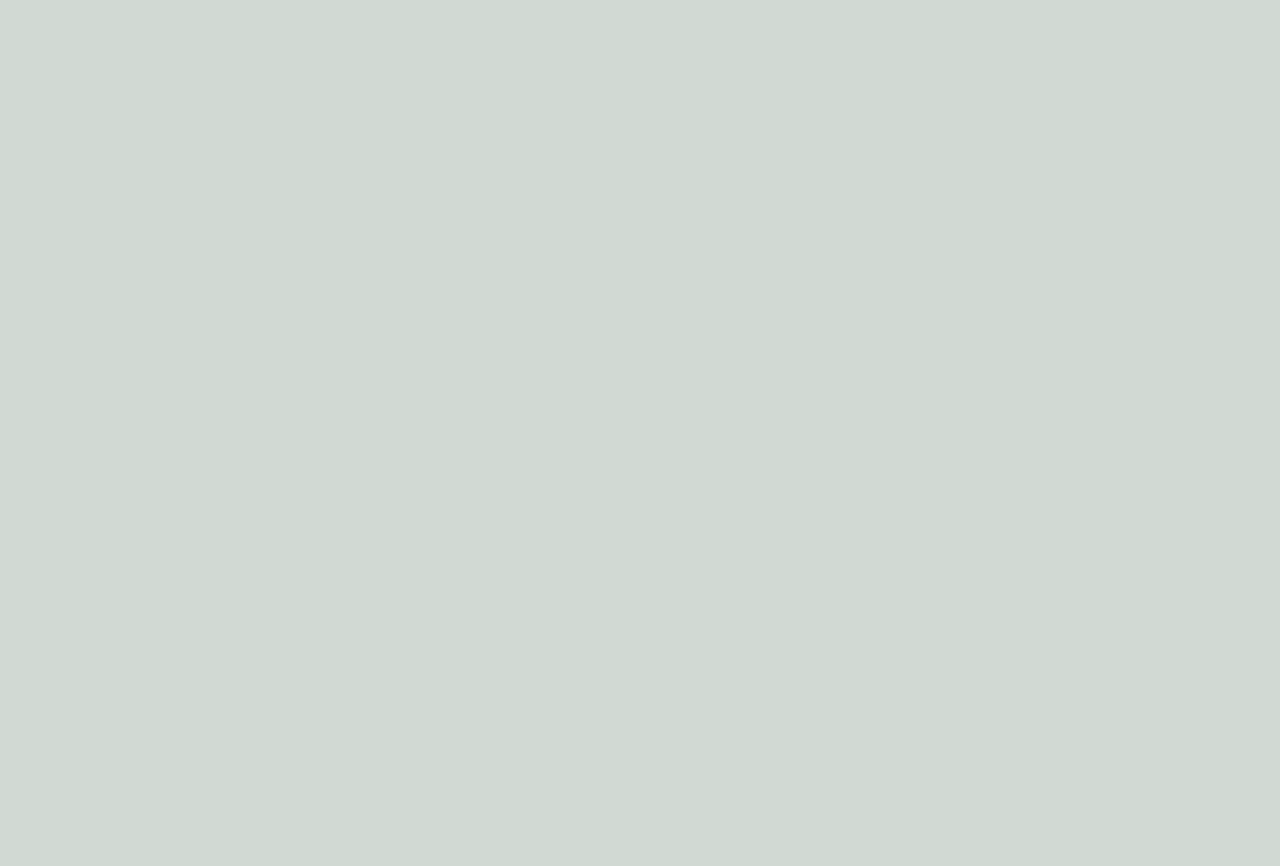
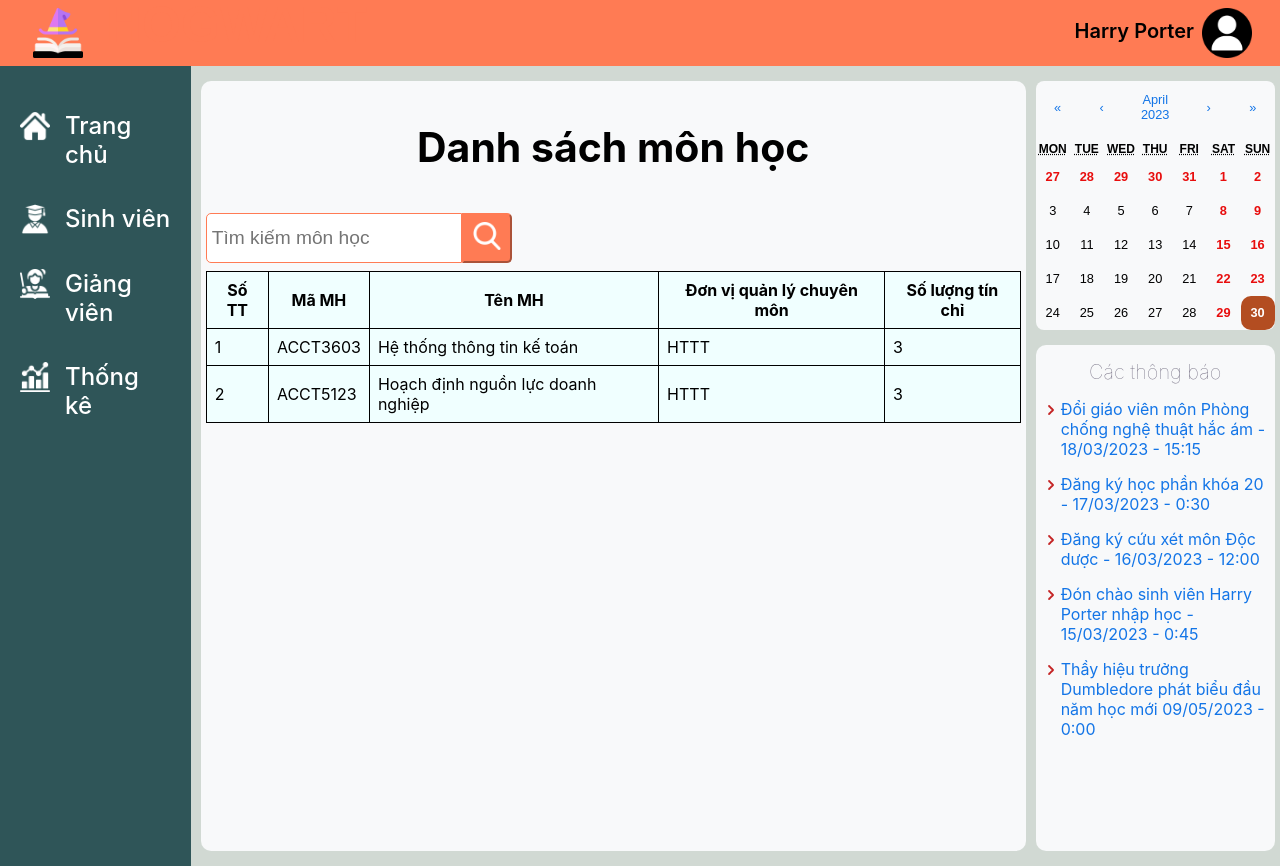
Before and after one commit to DuyTruong-237/nt114_fe, a React (Create React App) app: page /subject-manage in a window 1280 px wide. Before the commit this address had no page. Before the commit the page ends 800 px from the top, so only its background shows below. Built offline with nearby package versions, Linux system fonts and the light colour scheme; the HTML template or start-up script is replaced by a standard one.

Commit message:
List Subject UI + Update Route

```diff
--- a/src/App.js
+++ b/src/App.js
@@ -15,6 +15,7 @@ import { BrowserRouter, Routes, Route } from 'react-router-dom';
 import Student from './components/manage/Student';
 import ClassDetails from './screen/ClassDetails/ClassDetails'
 import LearningResult from './screen/LearningResult/LearningResult'
+import SubjectManagement from './screen/SubjectManagement/Subject_Management';
 function App() {
   return (
 
@@ -28,6 +29,7 @@ function App() {
         <Route path='/student' element={<Student_Management/>}/>
         <Route path='/class-detail' element={<ClassDetails/>}/>
         <Route path='/learning-result' element={<LearningResult/>}/>
+        <Route path='/subject-manage' element={<SubjectManagement/>}/>
       </Routes>
       </BrowserRouter>
     </div>
--- a/src/components/content/MainCourse.css
+++ b/src/components/content/MainCourse.css
@@ -102,7 +102,4 @@
     {
         margin-right: 10px;
     }
-    .MainCourse_Title{
-
-    }
 }
--- /dev/null
+++ b/src/components/subject_manage/SubjectManage.css
@@ -0,0 +1,55 @@
+.SubjectManage_wrapper {
+    padding: 0px 5px 5px 5px;
+    box-sizing: border-box;
+}
+.Search {
+    display: flex;
+}
+
+.searchInput {
+    border: 1px solid #FF7B54;
+    outline: none;
+    font-size:larger;
+    padding-left: 5px;
+    border-radius: 5px 0px 0px 5px;
+}
+
+.searchIcon {
+    background-color: #FF7B54;
+    height: 50px;
+    width: 50px;
+    border-color: #FF7B54;
+    border-radius: 0px 5px 5px 0px;
+}
+
+.Subject_Table {
+    margin-top: 8px;
+    width: 100%;
+    border-collapse: collapse;
+    border-spacing: 0;
+    background-color: azure;
+}
+
+.Subject_Table td,
+.Subject_Table th {
+    padding: 0.5em;
+    border: 1px solid black;
+}
+.Button{
+    padding: 0;
+    border: 0px;
+    background-color: #ffffff;
+    margin: 3px;
+}
+.fa-minus-square,
+.fa-plus-square{
+    font-size: 3em;
+    height: 100%;
+    width: 100%;
+    padding: 0px;
+}
+
+.interactive_bar {
+    display: flex;
+    justify-content: space-between;
+}
--- /dev/null
+++ b/src/components/subject_manage/SubjectManage.jsx
@@ -0,0 +1,61 @@
+import React from "react";
+import './SubjectManage.css';
+import SearchIcon from "../../img/search.png"
+
+export default function SubjectManage(){
+    return (
+        <div className="SubjectManage_wrapper">
+            <center className="Title" >
+                <h3>
+                    <strong>
+                        Danh sách môn học
+                    </strong>
+                </h3>
+            </center>
+            <div className="interactive_bar">
+                <div className="Search">
+                    <input className="searchInput" type="text" placeholder="Tìm kiếm môn học"/>
+                    <button className="searchIcon">
+                        <img className='Searching' src={SearchIcon} alt="search" />
+                    </button>
+                </div>
+                <div className="manage_button">
+                    <button className="Delete_btn Button">
+                        <i class="fas fa-minus-square" style={{color: "#ff7b54",}}></i>
+                    </button>
+                    <button className="Delete_btn Button">
+                        <i class="fas fa-plus-square" style={{color: "#ff7b54",}}></i>
+                    </button>
+                </div>
+            </div>
+
+            <table className="Subject_Table">
+                <thead>
+                    <tr>
+                        <th>Số TT</th>
+                        <th>Mã MH</th>
+                        <th>Tên MH</th>
+                        <th>Đơn vị quản lý chuyên môn</th>
+                        <th>Số lượng tín chỉ</th>
+                    </tr>
+                </thead>
+                <tbody>
+                    <tr>
+                        <td>1</td>
+                        <td>ACCT3603</td>
+                        <td>Hệ thống thông tin kế toán</td>
+                        <td>HTTT</td>
+                        <td>3</td>
+                    </tr>
+                    <tr>
+                        <td>2</td>
+                        <td>ACCT5123</td>
+                        <td>Hoạch định nguồn lực doanh nghiệp</td>
+                        <td>HTTT</td>
+                        <td>3</td>
+                    </tr>
+                </tbody>
+            </table>
+        </div>
+    )
+}
--- /dev/null
+++ b/src/screen/SubjectManagement/Subject_Management.jsx
@@ -0,0 +1,29 @@
+import React from 'react'
+import TopHeader from '../../components/top_header/TopHeader';
+import SideBar from '../../components/side_bar/SideBar';
+import Calendar from  '../../components/calendar/calendar';
+import Notification from '../../components/notification/Notification';
+import SubjectManage from '../../components/subject_manage/SubjectManage';
+import './Subject_Management.css'
+
+export default function SubjectManagement_scr() {
+  return (
+    <div className='homeScreen_js'>
+      <div className='Header'>
+        <TopHeader/>
+      </div>
+      <div className='Body'>
+        <div className='SideBar'>
+          <SideBar/>
+        </div>
+        <div className='MainContent'>
+          <SubjectManage/>
+        </div>
+        <div className='Right-Cont'>
+          <Calendar/>
+          <Notification/>
+        </div>
+      </div>
+    </div>
+  )
+}
```
Also changed, not shown: src/screen/SubjectManagement/Subject_Management.css (added).
